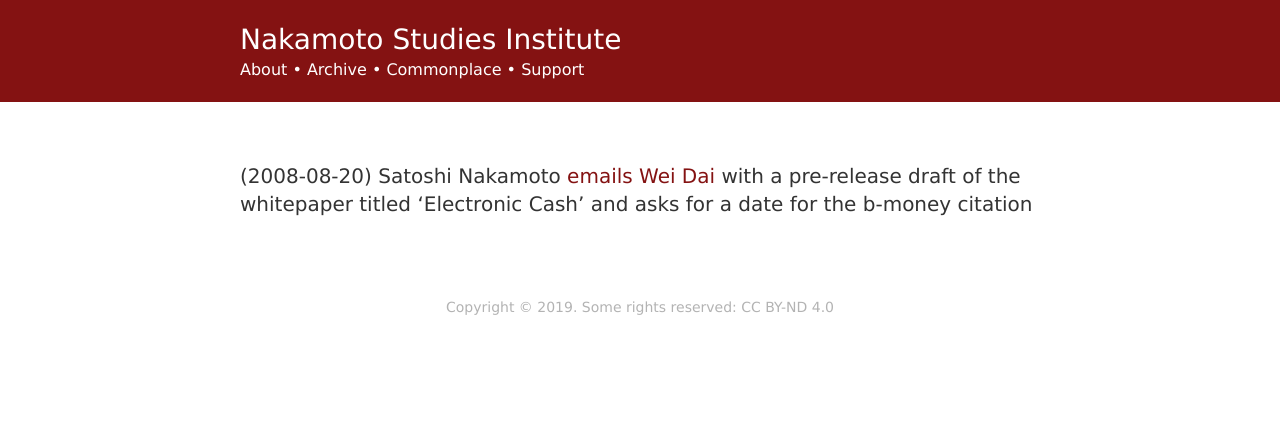
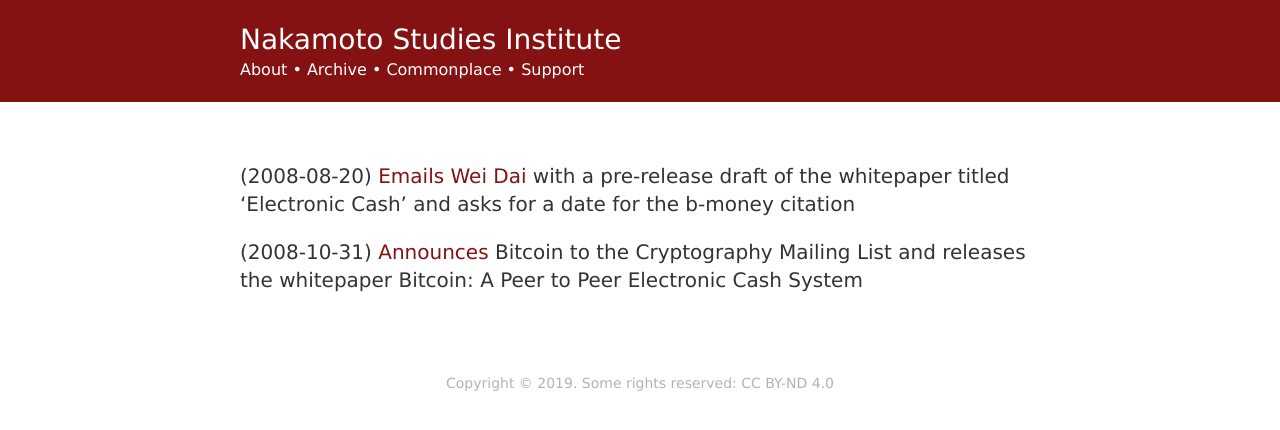
Before and after one commit to derykmakgill/nsi, a Jekyll site: the page built from index.md, in a window 1280 px wide. Shown: the top 430 px of the page. Built offline with Jekyll 4.4.1, drawn with Linux system fonts in a browser that asks for light colours.

Commit message:
Update index.md

```diff
--- a/index.md
+++ b/index.md
@@ -2,4 +2,6 @@
 layout: default
 ---
 
-(2008-08-20) Satoshi Nakamoto [emails Wei Dai](/) with a pre-release draft of the whitepaper titled ‘Electronic Cash’ and asks for a date for the b-money citation
+(2008-08-20) [Emails Wei Dai](/) with a pre-release draft of the whitepaper titled ‘Electronic Cash’ and asks for a date for the b-money citation
+
+(2008-10-31) [Announces](/) Bitcoin to the Cryptography Mailing List and releases the whitepaper Bitcoin: A Peer to Peer Electronic Cash System
```
